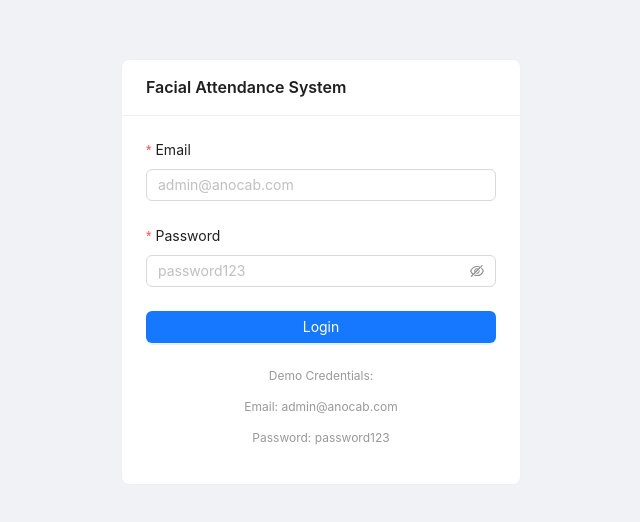
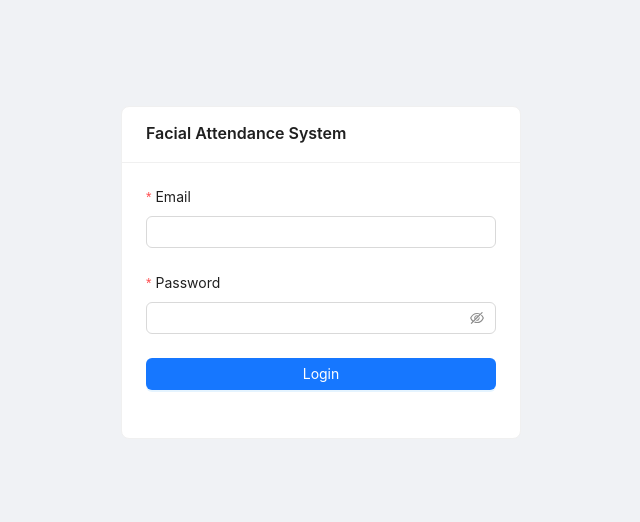
Before and after one commit to ashishu703/facial-attendence-front, a React (Create React App) app: page /login in a window 1280 px wide. Shown: the part 128-650 px from the top of the page, without its empty margins (319-959 px from the left). Built offline with nearby package versions, Linux system fonts and the light colour scheme.

Commit message:
fix buug

```diff
--- a/src/pages/Login.tsx
+++ b/src/pages/Login.tsx
@@ -44,7 +44,7 @@ const Login: React.FC = () => {
               { type: 'email', message: 'Please enter a valid email' },
             ]}
           >
-            <Input placeholder="admin@anocab.com" />
+            <Input />
           </Form.Item>
 
           <Form.Item
@@ -52,7 +52,7 @@ const Login: React.FC = () => {
             name="password"
             rules={[{ required: true, message: 'Please enter your password' }]}
           >
-            <Input.Password placeholder="password123" />
+            <Input.Password />
           </Form.Item>
 
           <Form.Item>
@@ -61,11 +61,6 @@ const Login: React.FC = () => {
             </Button>
           </Form.Item>
         </Form>
-        <div style={{ marginTop: '16px', fontSize: '12px', color: '#999', textAlign: 'center' }}>
-          <p>Demo Credentials:</p>
-          <p>Email: admin@anocab.com</p>
-          <p>Password: password123</p>
-        </div>
       </Card>
     </div>
   );
```
